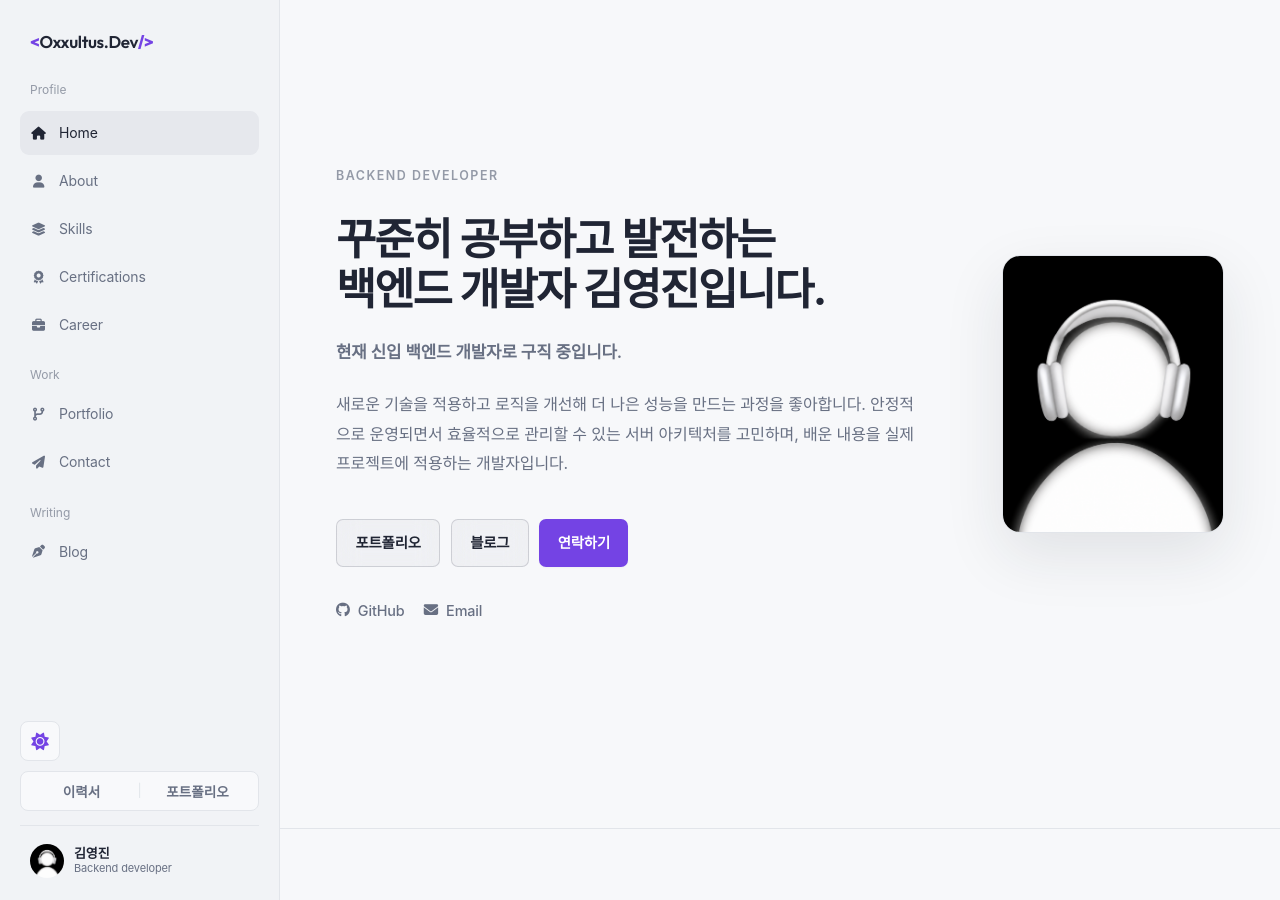
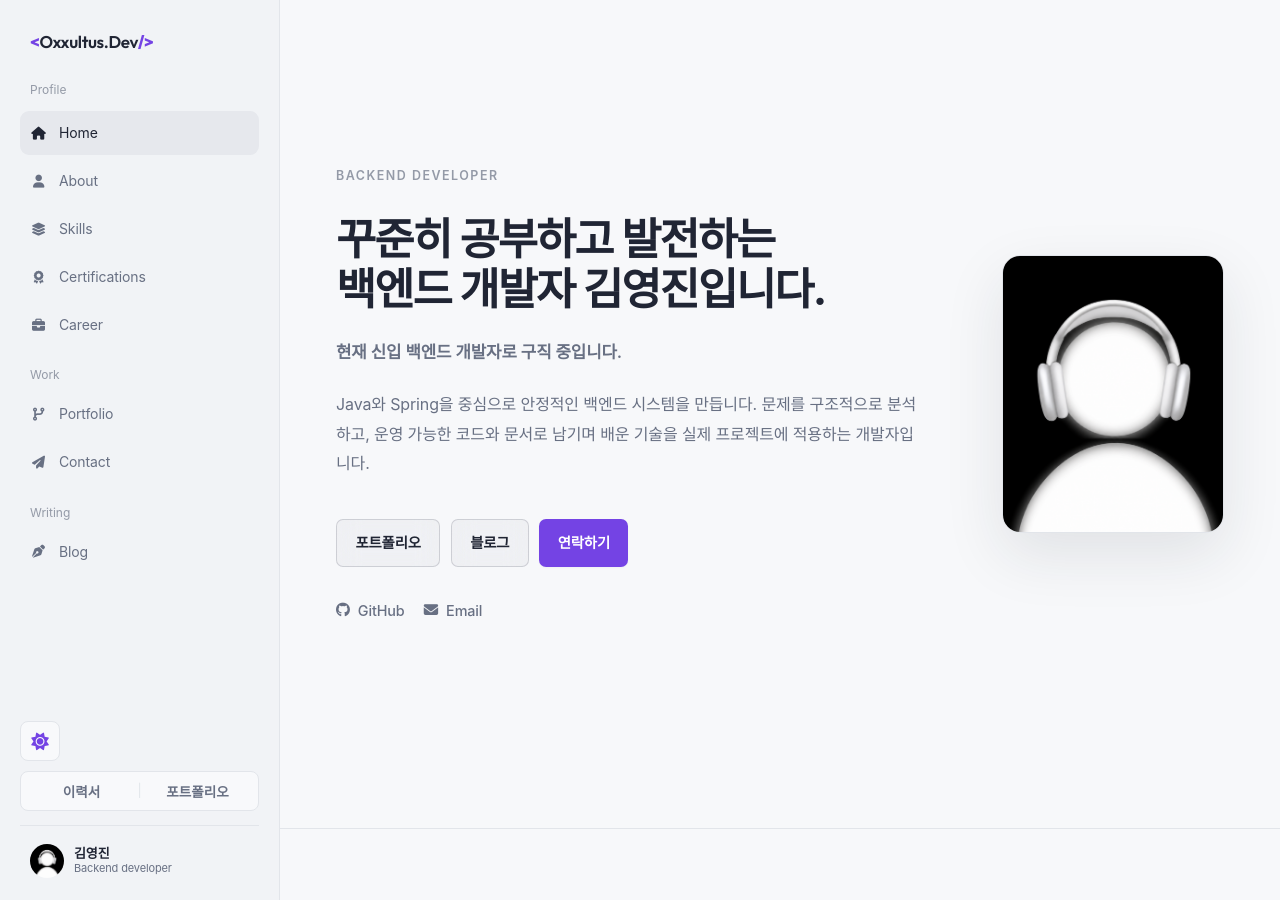
Before and after one commit to oxxultus/resume, a Jekyll site: the page index.html, which Jekyll copies as it is, in a window 1280 px wide and 900 px high. Built offline with Jekyll 4.4.1, drawn with Linux system fonts in a browser that asks for light colours; some of the changed text lies outside the part shown.

Commit message:
Update career training details

```diff
--- a/index.html
+++ b/index.html
@@ -77,7 +77,7 @@
                 </h1>
                 <p class="hero-subtitle">현재 신입 백엔드 개발자로 구직 중입니다.</p>
                 <p class="hero-description">
-                    새로운 기술을 적용하고 로직을 개선해 더 나은 성능을 만드는 과정을 좋아합니다. 안정적으로 운영되면서 효율적으로 관리할 수 있는 서버 아키텍처를 고민하며, 배운 내용을 실제 프로젝트에 적용하는 개발자입니다.
+                    Java와 Spring을 중심으로 안정적인 백엔드 시스템을 만듭니다. 문제를 구조적으로 분석하고, 운영 가능한 코드와 문서로 남기며 배운 기술을 실제 프로젝트에 적용하는 개발자입니다.
                 </p>
                 <div class="hero-cta">
                     <a href="#about" class="btn btn-secondary">나를 소개합니다</a>
@@ -108,7 +108,7 @@
                 <div class="about-card glass">
                     <div class="card-icon"><i class="fas fa-seedling"></i></div>
                     <h3>유연성과 실용성</h3>
-                    <p>Java 및 Spring Boot 기반의 웹 백엔드 기술을 중심으로 실무형 프로젝트와 교육을 수료한 신입 개발자입니다. 실무와 맞닿아 있는 API 기능 개발 경험이 있으며, 실습 과정에서 Git과 GitHub Actions(CI/CD)를 이용한 협업 및 빌드·배포 자동화 경험도 보유하고 있습니다. 다양한 사용자 요구에 맞춘 기능 커스터마이징과 서비스 지속 유지가 중요한 백엔드 인프라에서 실용적이고 유연한 개발자로 성장하고 싶습니다.</p>
+                    <p>Java 및 Spring Boot 기반의 웹 백엔드 기술을 중심으로 실무형 프로젝트와 교육을 이어가고 있는 신입 개발자입니다. 문제를 구조적으로 분석해 운영 가능한 코드와 문서로 남기는 과정을 중요하게 생각하며, Git과 GitHub Actions(CI/CD)를 활용한 협업 및 빌드·배포 자동화 경험도 보유하고 있습니다. 다양한 사용자 요구에 유연하게 대응하면서 안정적으로 운영되는 백엔드 시스템을 만들고 싶습니다.</p>
                 </div>
                 <div class="about-card glass">
                     <div class="card-icon"><i class="fas fa-handshake"></i></div>
@@ -245,10 +245,21 @@
     <section id="career" class="career-section scroll-reveal">
         <div class="container">
             <h2 class="section-title">Career</h2>
-            <div class="section-draft career-draft" role="status">
-                <span>In progress</span>
-                <h3>작성 중입니다.</h3>
-                <p>경력 내용을 정리하고 있습니다.</p>
+            <div class="career-layout">
+                <div class="career-intro">
+                    <div class="career-status"><i class="fas fa-circle" aria-hidden="true"></i> 현재 교육 중</div>
+                    <h3>휴학 후, 백엔드 개발 역량을 실전 중심으로 확장하고 있습니다.</h3>
+                    <p>Java와 Spring을 기반으로 문제를 구조적으로 분석하고, 운영 가능한 코드와 문서로 남기는 훈련을 이어가고 있습니다.</p>
+                </div>
+                <div class="career-timeline">
+                    <article class="career-item">
+                        <time class="career-period" datetime="2026-07">2026.07 — 2026.09</time>
+                        <div>
+                            <h3>프로그래머스 백엔드 단기심화 7기</h3>
+                            <p>Spring AI와 MSA를 활용한 백엔드 개발 과정을 수강하고 있습니다.</p>
+                        </div>
+                    </article>
+                </div>
             </div>
         </div>
     </section>
@@ -365,7 +376,7 @@
         <div class="print-section">
             <h2 class="print-section-title">소개 (About Me)</h2>
             <div class="print-section-content">
-                <p>안정적으로 운영되면서 성능 또한 효율적으로 관리할 수 있는 서버 아키텍처 설계를 선호합니다. 사용자의 요구사항에 맞춘 유연한 기능 구현에 강점이 있으며, 일정 준수에 대한 높은 책임감으로 신뢰받는 협업 환경을 지향합니다. Java 및 Spring Boot 기반의 웹 백엔드 기술을 중심으로 실무형 프로젝트와 교육을 수료하였으며, Git/GitHub Actions를 이용한 CI/CD 빌드·배포 자동화 경험을 보유하고 있습니다.</p>
+                <p>Java와 Spring을 중심으로 안정적인 백엔드 시스템을 만듭니다. 문제를 구조적으로 분석해 운영 가능한 코드와 문서로 남기는 과정을 중요하게 생각하며, 실무형 프로젝트와 교육을 통해 백엔드 구조 설계 및 Git/GitHub Actions 기반 CI/CD 경험을 쌓았습니다.</p>
             </div>
         </div>
 
@@ -392,6 +403,19 @@
                 </div>
                 <div class="print-cert-item" style="margin-top: 0.5rem;">
                     <strong>리눅스마스터 1급</strong> - 한국정보통신진흥협회 (KAIT) | 2026.05.29 취득
+                </div>
+            </div>
+        </div>
+
+        <div class="print-section">
+            <h2 class="print-section-title">교육 (Training)</h2>
+            <div class="print-section-content">
+                <div class="print-project-item">
+                    <div class="print-project-header">
+                        <h3>프로그래머스 백엔드 단기심화 7기 <span class="print-project-type">수강 중</span></h3>
+                        <span class="print-project-period">2026.07 - 2026.09</span>
+                    </div>
+                    <p class="print-project-desc">휴학 후 Spring AI와 MSA를 활용한 백엔드 개발 과정을 수강하며 실전 개발 역량을 확장하고 있습니다.</p>
                 </div>
             </div>
         </div>
```
